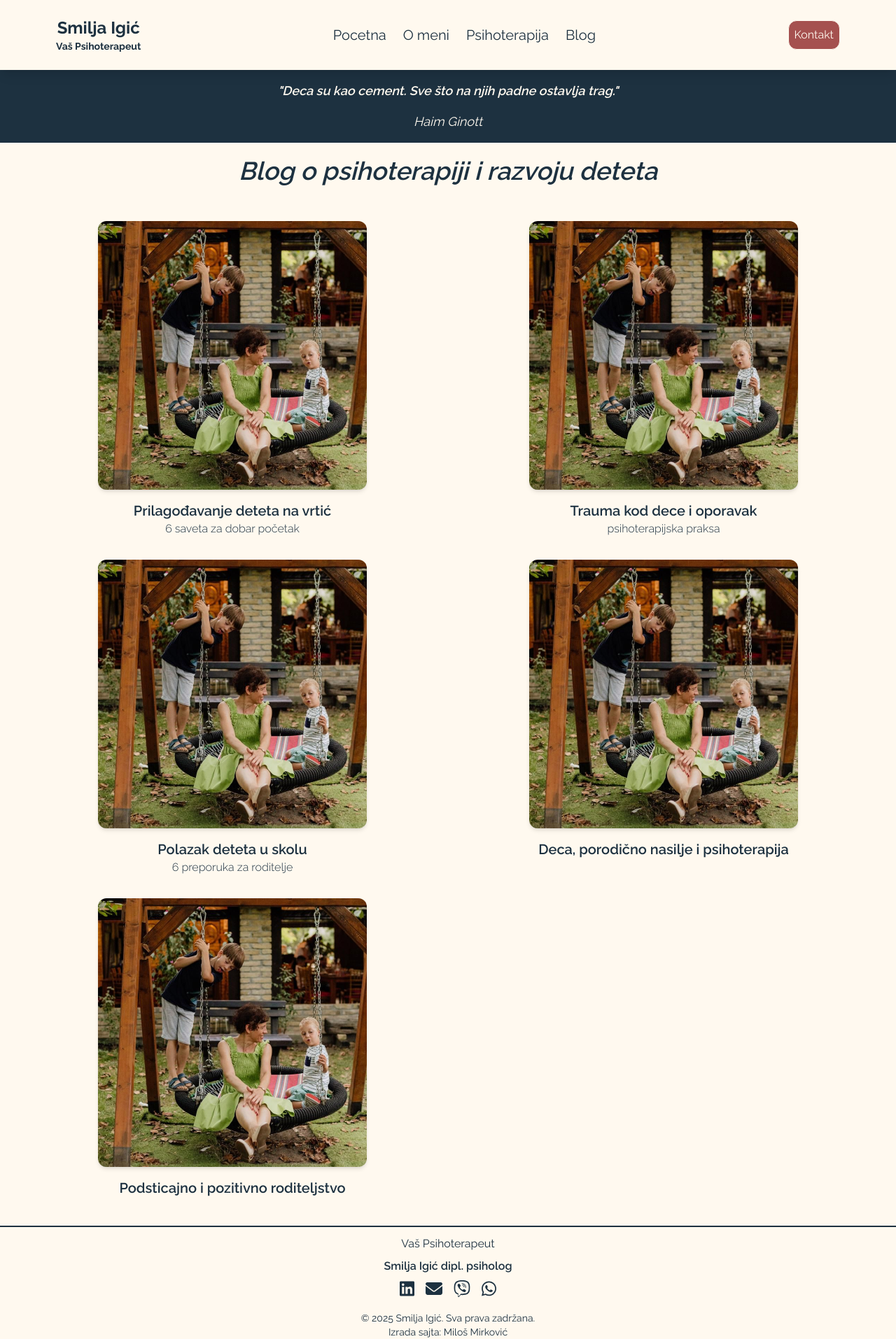
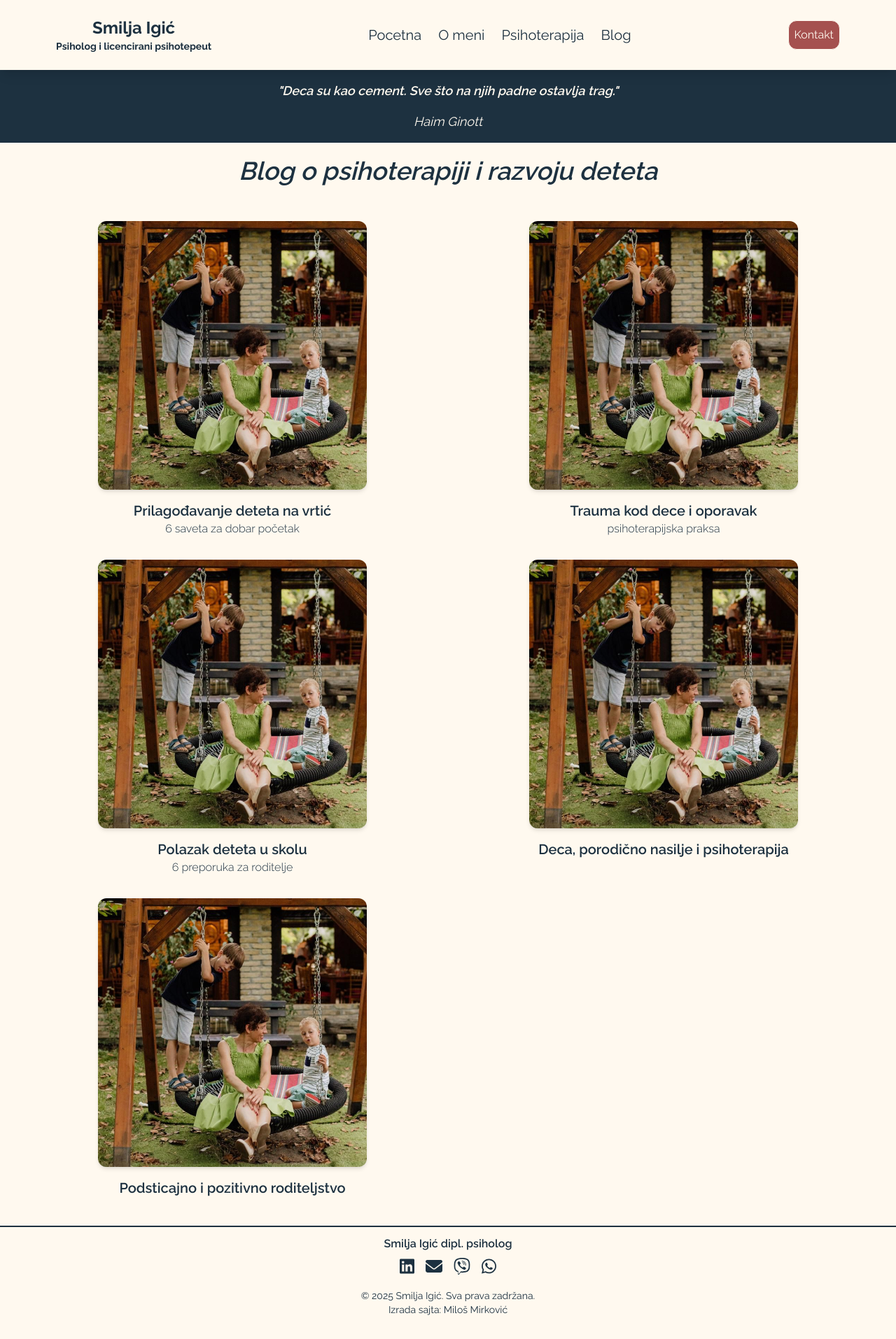
Before and after one commit to Milos191405/smiljaigicpsiholog, a Next.js app: page /Blog in a window 1280 px wide. Shown: the whole page at 70% size. After the commit the page ends 1882 px from the top, so only its background shows below. Built offline with nearby package versions, Linux system fonts and the light colour scheme.

Commit message:
fixing errors

```diff
--- a/components/Footer.js
+++ b/components/Footer.js
@@ -5,7 +5,7 @@ import { faEnvelope } from '@fortawesome/free-solid-svg-icons';
 function Footer() {
   return (
     <footer className="text-center space-y-2 border-t-2 border-foreground pt-3">
-      <p>Vaš Psihoterapeut</p>
+      {/* <p>Psiholog i licencirani psihotepeut</p> */}
       <p className="font-semibold">Smilja Igić dipl. psiholog</p>
 
       <div>
--- a/components/Navbar.js
+++ b/components/Navbar.js
@@ -53,7 +53,7 @@ export default function Navbar() {
             className="text-2xl font-bold transition-all duration-300 md:text-3xl lg:text-2xl hover:text-text-secondary text-center"
           >
            <h1>Smilja Igić</h1>
-            <p className="text-sm">Vaš Psihoterapeut</p>
+            <p className="text-sm">Psiholog i licencirani psihotepeut</p>
           </Link>
 
           {/* Hamburger Icon */}
@@ -94,7 +94,7 @@ export default function Navbar() {
           {/* Logo */}
           <Link href="/" className="text-2xl font-bold mt-6 md:text-3xl text-center">
             <h1>Smilja Igić</h1>
-            <p className="text-sm">Vaš Psihoterapeut</p>
+            <p className="text-sm">Psiholog i licencirani psihotepeut</p>
           </Link>
 
           {/* Close Button */}
--- a/src/app/HomeClient.js
+++ b/src/app/HomeClient.js
@@ -1,6 +1,6 @@
 "use client";
 
-import { NextSeo } from "next-seo";
+
 import FadeUp from "@/components/FadeUp";
 import FadeUpStatic from "@/components/FadeUpStatic";
 import Navbar from "@/components/Navbar";
@@ -42,27 +42,7 @@ export default function HomeClient() {
   return (
     <>
 
-      <NextSeo
-        title="Psihološko savetovanje - Smilja Igic"
-       description="Psihološko savetovanje u Beogradu za decu, tinejdžere i porodice. Individualni pristup i profesionalna podrška."
 
-
-        canonical="https://psiholog-smilja-igic.vercel.app/"
-        openGraph={{
-          url: "https://psiholog-smilja-igic.vercel.app/",
-          title: "Psihološko savetovanje - Smilja Igic",
-          description: "Terapija za decu, tinejdžere i porodice sa individualnim pristupom.",
-          images: [
-            {
-              url: "https://psiholog-smilja-igic.vercel.app/Smiljka1.jpg",
-              width: 1200,
-              height: 630,
-              alt: "Smilja Igic - Terapija",
-            },
-          ],
-          site_name: "Smilja Igic",
-        }}
-      />
 
       <header>
         <FadeUpStatic>
--- a/src/app/layout.js
+++ b/src/app/layout.js
@@ -23,7 +23,7 @@ export const metadata = {
 export default function RootLayout({ children }) {
   return (
     <html lang="en">
-      <head />
+
       <body
         className={`antialiased ${raleway.variable} ${geistMono.variable}`} // Add correct font classes
         style={{
```
